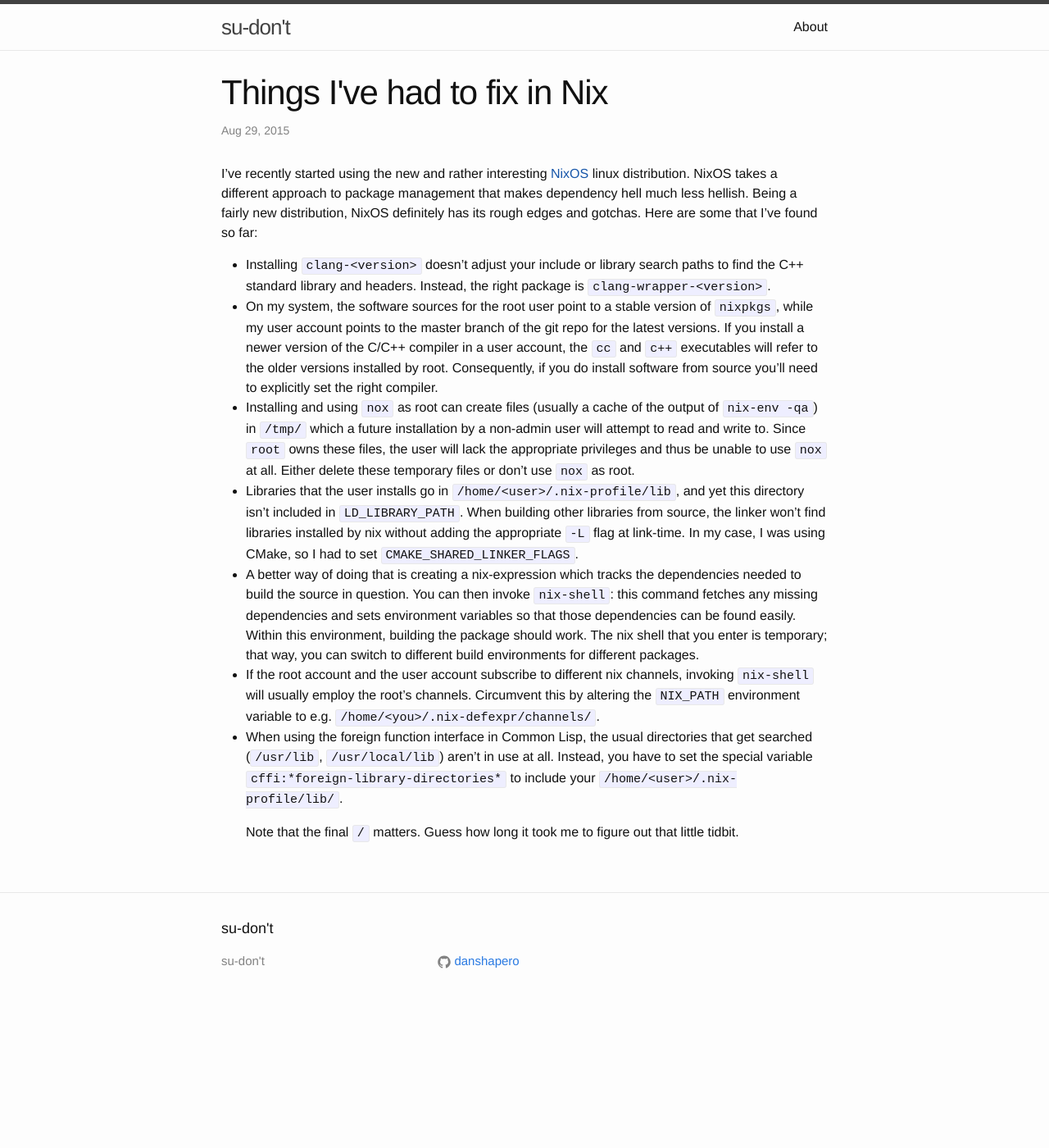
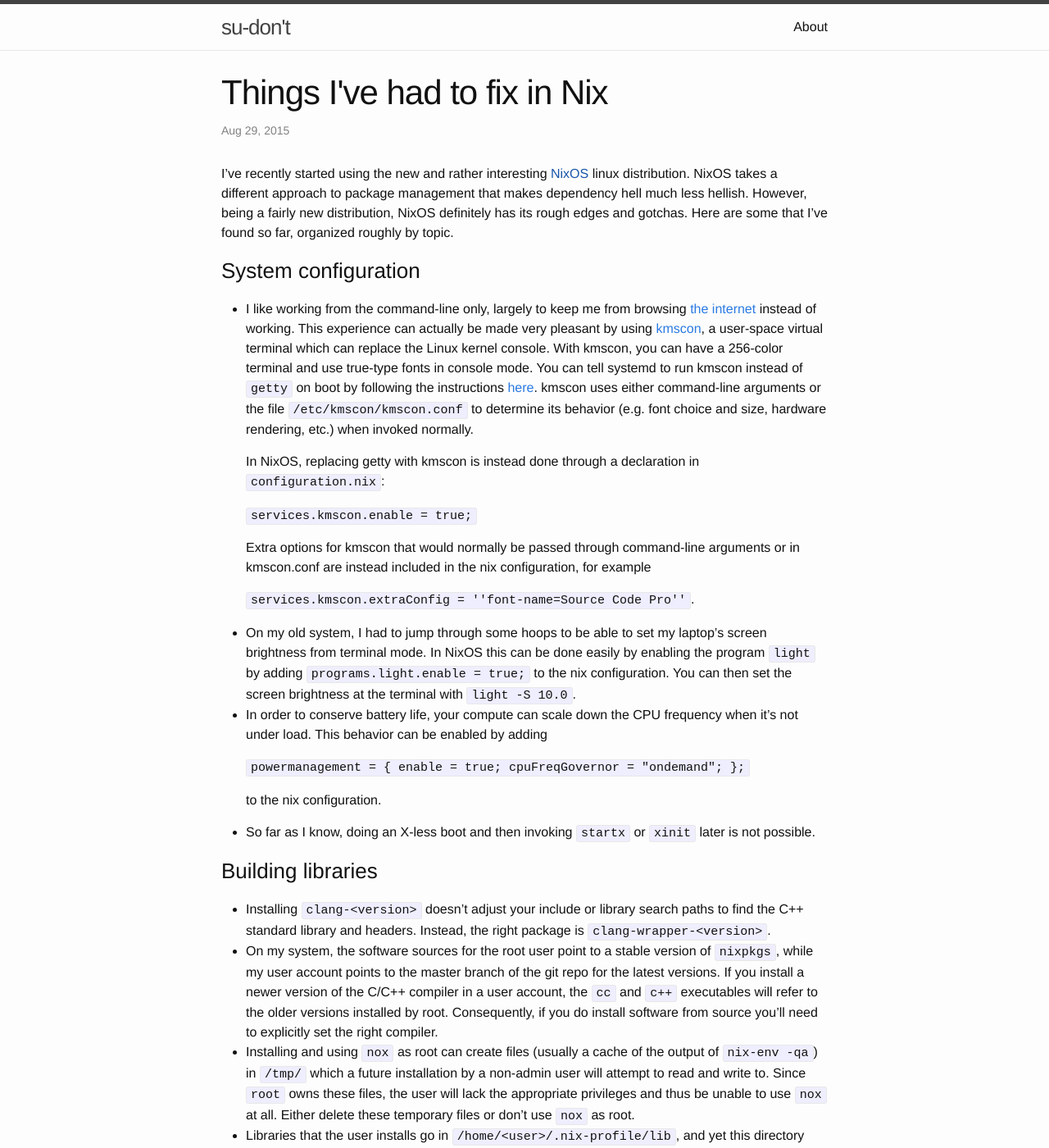
Before and after one commit to danshapero/danshapero.github.io, a Jekyll site: the page built from _posts/2015-08-29-nix-fixes.md, in a window 1280 px wide and 1400 px high. Shown: the whole window at 82% size. Built offline with Jekyll 4.4.1, drawn with Linux system fonts in a browser that asks for light colours; some of the changed text lies outside the part shown.

Commit message:
Reorganized post on nix fixes

```diff
--- a/_posts/2015-08-29-nix-fixes.md
+++ b/_posts/2015-08-29-nix-fixes.md
@@ -7,8 +7,40 @@
 
 I've recently started using the new and rather interesting [NixOS]() linux distribution.
 NixOS takes a different approach to package management that makes dependency hell much less hellish.
-Being a fairly new distribution, NixOS definitely has its rough edges and gotchas.
-Here are some that I've found so far:
+However, being a fairly new distribution, NixOS definitely has its rough edges and gotchas.
+Here are some that I've found so far, organized roughly by topic.
+
+
+### System configuration
+
+* I like working from the command-line only, largely to keep me from browsing [the internet](www.cuteoverload.com) instead of working.
+This experience can actually be made very pleasant by using [kmscon](http://www.freedesktop.org/wiki/Software/kmscon/), a user-space virtual terminal which can replace the Linux kernel console.
+With kmscon, you can have a 256-color terminal and use true-type fonts in console mode.
+You can tell systemd to run kmscon instead of `getty` on boot by following the instructions [here](https://wiki.archlinux.org/index.php/KMSCON).
+kmscon uses either command-line arguments or the file `/etc/kmscon/kmscon.conf` to determine its behavior (e.g. font choice and size, hardware rendering, etc.) when invoked normally.
+
+  In NixOS, replacing getty with kmscon is instead done through a declaration in `configuration.nix`:
+
+  `services.kmscon.enable = true;`
+
+  Extra options for kmscon that would normally be passed through command-line arguments or in kmscon.conf are instead included in the nix configuration, for example
+
+  `services.kmscon.extraConfig = ''font-name=Source Code Pro''`.
+* On my old system, I had to jump through some hoops to be able to set my laptop's screen brightness from terminal mode.
+In NixOS this can be done easily by enabling the program `light` by adding
+  `programs.light.enable = true;`
+to the nix configuration.
+You can then set the screen brightness at the terminal with `light -S 10.0`.
+* In order to conserve battery life, your compute can scale down the CPU frequency when it's not under load.
+This behavior can be enabled by adding
+
+  `powermanagement = { enable = true;  cpuFreqGovernor = "ondemand"; };`
+
+  to the nix configuration.
+* So far as I know, doing an X-less boot and then invoking `startx` or `xinit` later is not possible.
+
+
+### Building libraries
 
 * Installing `clang-<version>` doesn't adjust your include or library search paths to find the C++ standard library and headers.
 Instead, the right package is `clang-wrapper-<version>`.
@@ -27,8 +59,14 @@
 The nix shell that you enter is temporary; that way, you can switch to different build environments for different packages.
 * If the root account and the user account subscribe to different nix channels, invoking `nix-shell` will usually employ the root's channels.
 Circumvent this by altering the `NIX_PATH` environment variable to e.g. `/home/<you>/.nix-defexpr/channels/`.
+
+
+### Programming language-specific
+
 * When using the foreign function interface in Common Lisp, the usual directories that get searched (`/usr/lib`, `/usr/local/lib`) aren't in use at all.
 Instead, you have to set the special variable `cffi:*foreign-library-directories*` to include your `/home/<user>/.nix-profile/lib/`.
 
   Note that the final `/` matters.
 Guess how long it took me to figure out that little tidbit.
+* Some language-specific package managers, like `opam` for OCaml and `quicklisp` for Common Lisp, seem to work when installed by hand.
+For Ruby, on the other hand, I haven't had any luck getting `rvm` or `gem` to work from either the manual shell-script installation, or by installing through nix.
```
